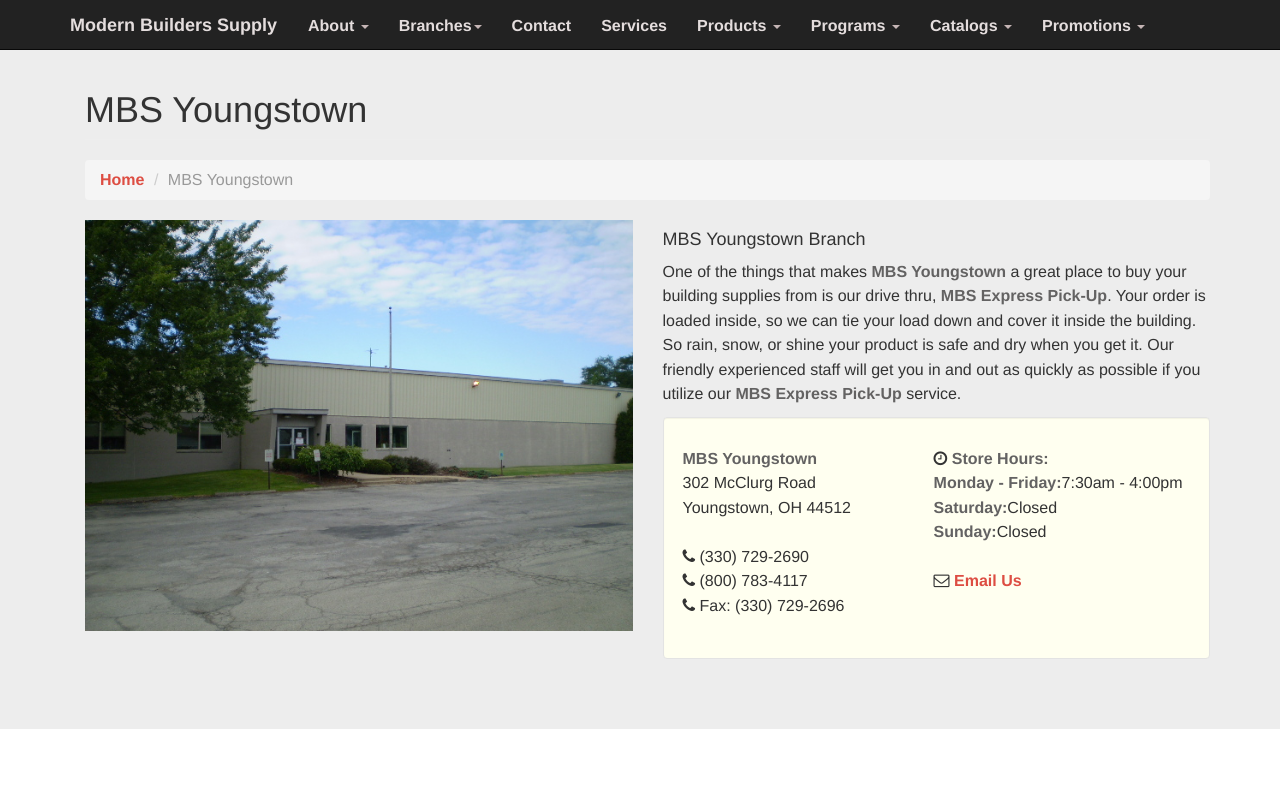
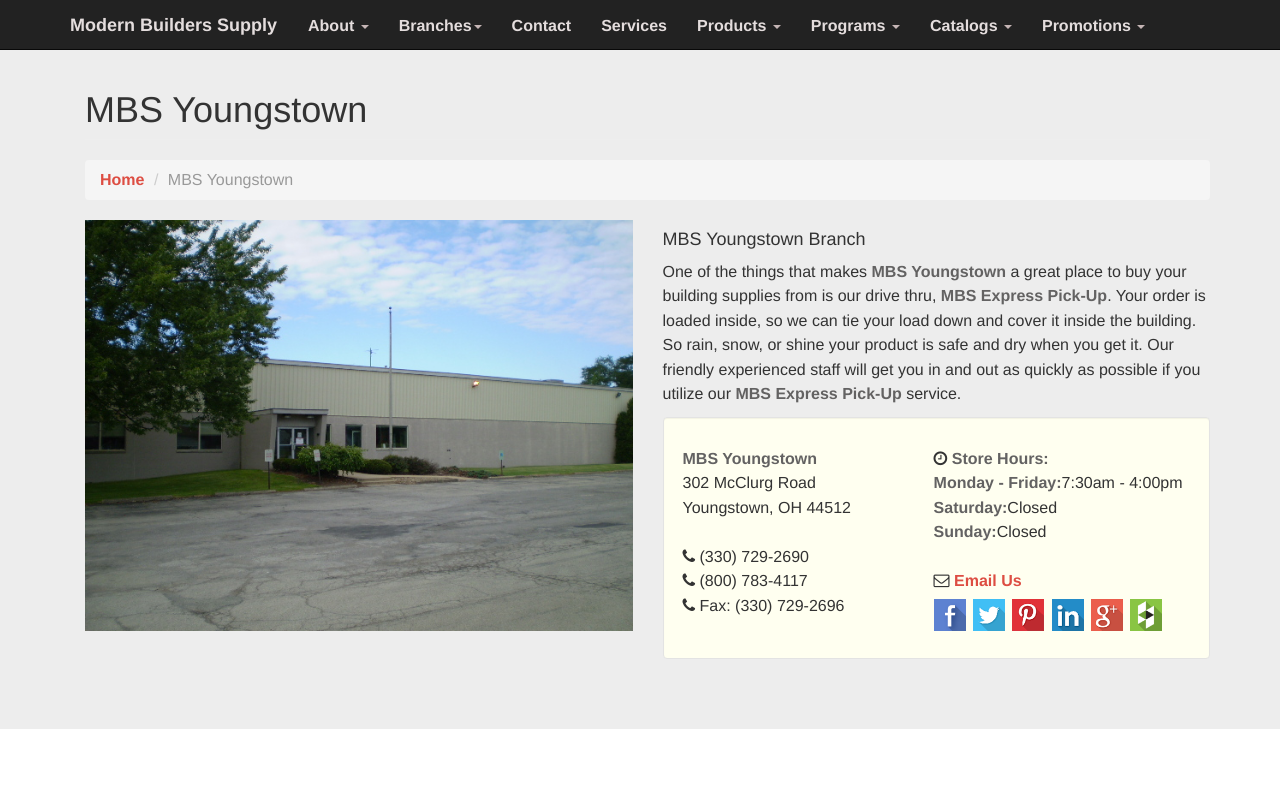
Before and after one commit to dcoxmbs/mbs, a plain HTML site: page branches/oh/Youngstown.html in a window 1280 px wide. Shown: the top 800 px of the page. Drawn offline with Linux system fonts and the light colour scheme; a script that the page names is missing.

Commit message:
Signed-off-by: unknown <Administrator@MBSLEGACY.polarisnt.com>

```diff
--- a/branches/oh/Youngstown.html
+++ b/branches/oh/Youngstown.html
@@ -10,7 +10,7 @@
      <meta http-equiv="X-UA-Compatible" content="IE=edge" />
     <meta http-equiv="X-UA-Compatible" content="IE=Edge,chrome=1" />
     <!-- InstanceBeginEditable name="doctitle" -->
-    <title>MBS Akron</title>
+    <title>MBS Youngstown</title>
     <!-- InstanceEndEditable -->
     <!-- Bootstrap core CSS -->
     <link href="/css/bootstrap.css" rel="stylesheet">
@@ -390,6 +390,26 @@
                                     <br/>
                                     <br/>
                                     <i class="fa fa-envelope-o"></i><a href="mailto:MBS-Youngstown@modernbuilderssupply.com">   Email Us</a>
+
+                                     <div style="margin-left: -30px; padding-top:5px;" class="row clearfix">
+                                            <div class="col-md-10 column">
+                                            	<div class="row clearfix">
+                                                    <div class="col-xs-2 column"><a href="http://www.facebook.com/modernbuilderssupply"><img src="/images/social/Facebook.png" width="32" height="32" alt=""/></a>
+                                                    </div>
+                                                    <div class="col-xs-2 column"><a href="https://twitter.com/mbs_connect"><img src="/images/social/Twitter.png" width="32" height="32" alt=""/></a>
+                                                    </div>
+                                                    <div class="col-xs-2 column"><a href="http://www.pinterest.com/mbsinc"><img src="/images/social/Pinterest.png" width="32" height="32" alt=""/></a>
+                                                    </div>
+                                                     <div class="col-xs-2 column"><a href="http://www.linkedin.com/company/modern-builders-supply"><img src="/images/social/LinkedIn.png" width="32" height="32" alt=""/></a>
+                                                    </div>
+                                                     <div class="col-xs-2 column"><a href="https://plus.google.com/+Modernbuilderssupplyinc/posts"><img src="/images/social/Google.png" width="32" height="32" alt=""/></a>
+                                                    </div>
+                                                     <div class="col-xs-2 column"><a href="http://www.houzz.com/pro/mbs1944"><img src="/images/social/Houzz.png" width="32" height="32" alt=""/></a>
+                                                    </div>
+                                              </div>
+                                            </div>
+                                        </div>
+
                                 </td>
                                 <br>
                             </tr>
```
Also changed, not shown: index.html (+1 -1 lines), 1 other file.
